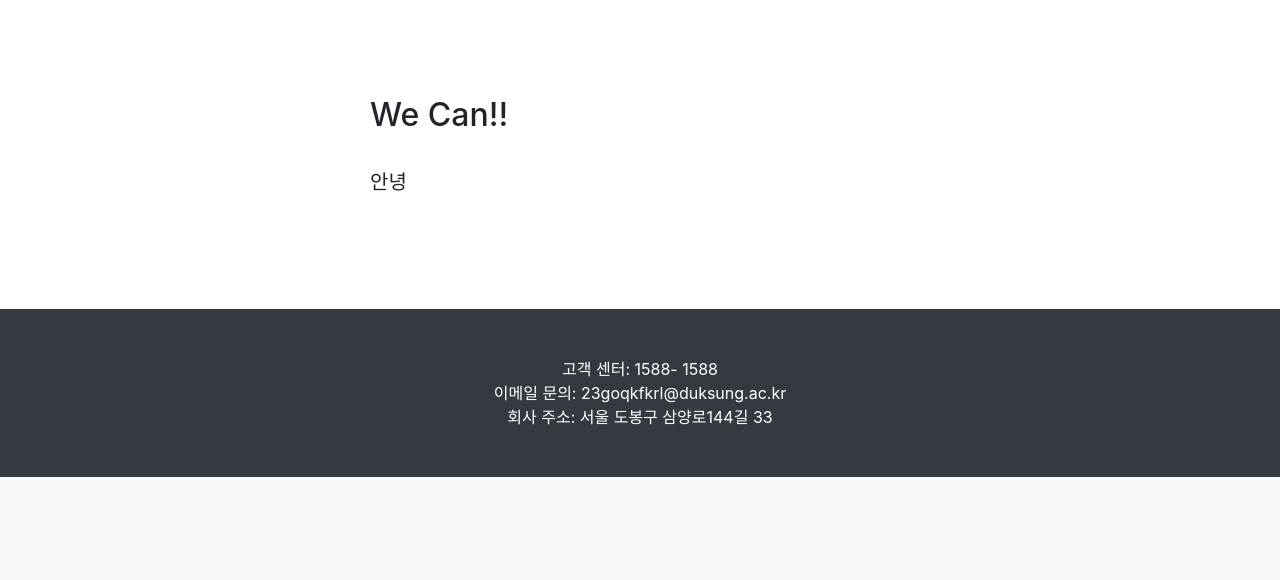
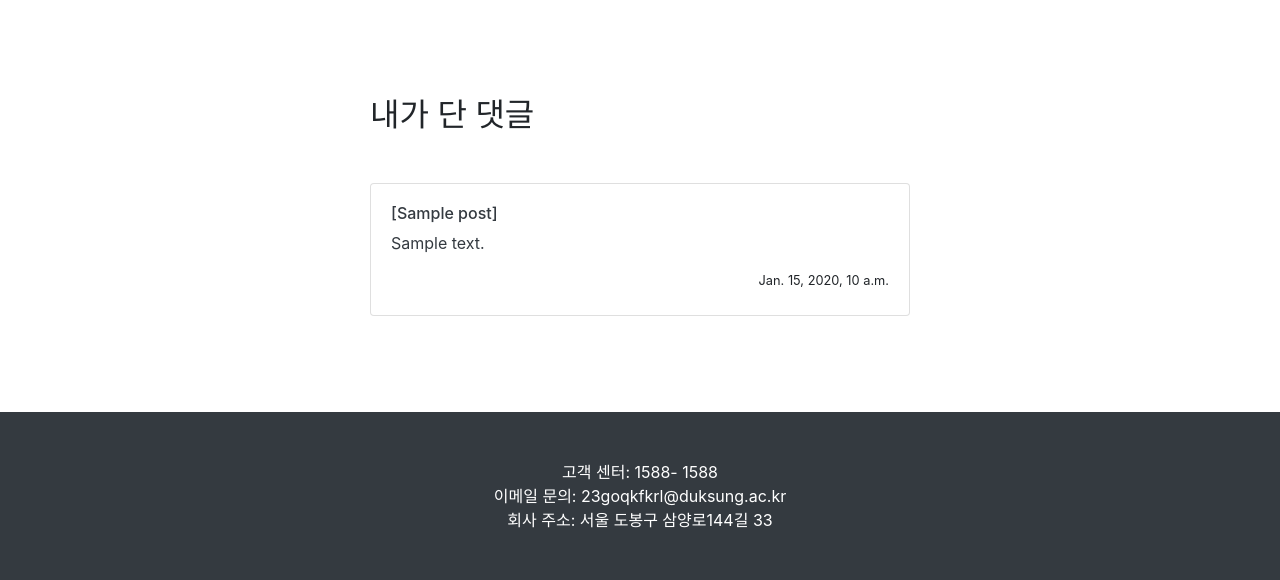
Before and after one commit to 23goqkfkrl/shoppingMall, a Django app: page /about_me/ in a window 1280 px wide. Shown: the part 398-978 px from the top of the page. Before the commit the page ends 875 px from the top, so only its background shows below. Run offline with Django 4.2, Linux system fonts and the light colour scheme; a user stored in the database is signed in; tables that the repository leaves empty hold one stand-in row (values such as "Sample post"); grey boxes labelled with a size stand in for pictures from a placeholder-image service; some libraries are stand-ins or nearby versions.

Commit message:
about_me 구현

```diff
--- a/single_pages/templates/single_pages/about_me.html
+++ b/single_pages/templates/single_pages/about_me.html
@@ -31,9 +31,32 @@
             <div class="container my-5">
                 <div class="row justify-content-center">
                     <div class="col-lg-6">
-                        <h2>We Can!!</h2>
+                        <h2>내가 단 댓글</h2>
                         <br/>
-                        <p class="lead">안녕</p>
+                        <p class="lead"></p>
+
+
+                        {% for c in comment %}
+                         {% if user.is_authenticated and c.author == user %}
+                        <div class="card mt-1">
+                            <div class="card-body">
+                                <a href="{{c.get_absolute_url }}" class="text-decoration-none text-dark" >
+                                    <b><h6>[{{c.post.title}}]</h6></b>
+                                    <p>{{c.content}}</p>
+                                </a>
+
+
+                                <p><small class="text_muted float-right">{{ c.create_at }}</small></p>
+                                <br/>
+                                {% if c.create_at != c.modified_at %}
+                                    <p class="text-muted float-right"><small>Update : {{c.modified_at }}</small></p>
+                                {% endif %}
+
+                              </div>
+                          </div>
+                        {% endif %}
+                        {% endfor %}
+
                     </div>
                 </div>
             </div>
--- a/single_pages/views.py
+++ b/single_pages/views.py
@@ -1,5 +1,6 @@
 from django.shortcuts import render
 from items.models import Post
+from items.models import Comment
 
 # Create your views here.
 def landing(request):
@@ -13,9 +14,13 @@ def landing(request):
     )
 
 def about_me(request):
+    comment = Comment.objects.all()
     return render(
         request,
-        'single_pages/about_me.html'
+        'single_pages/about_me.html',
+        {
+            'comment':comment
+        }
     )
 
 def company(request):
```
